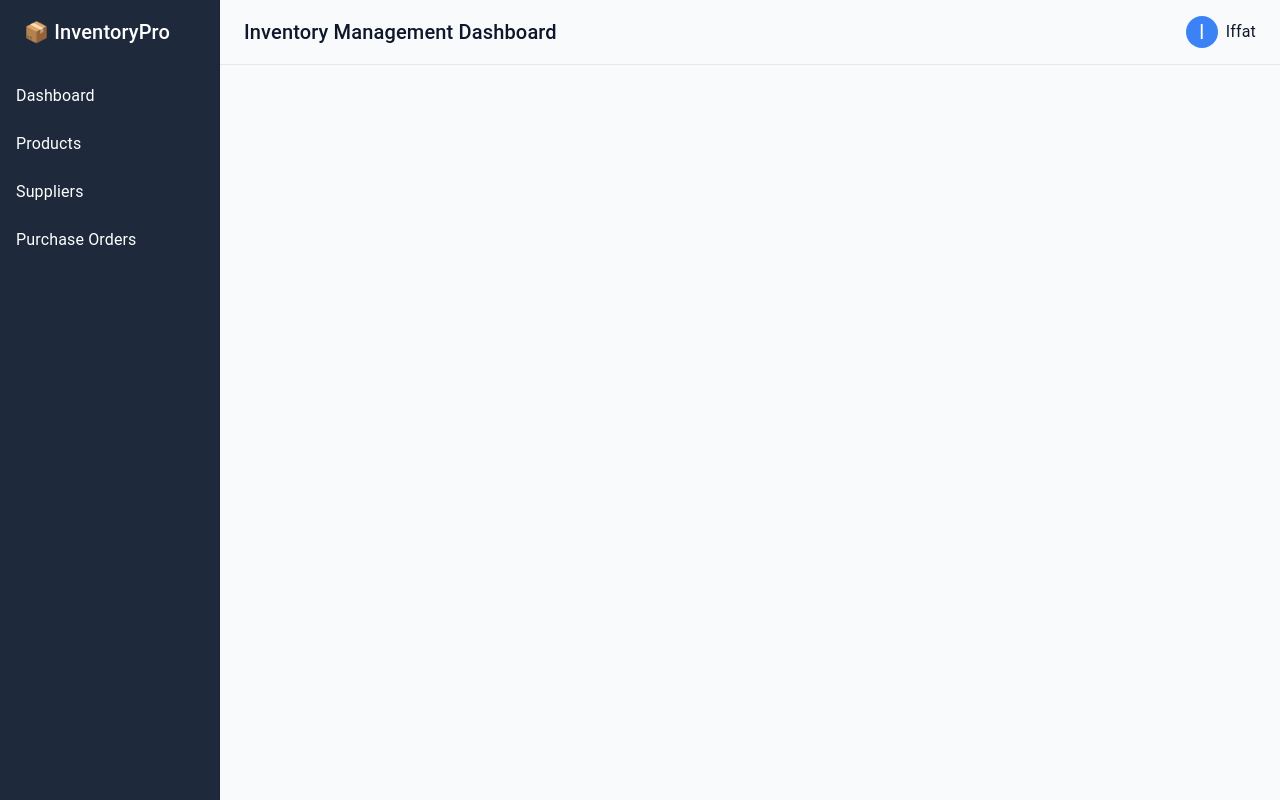
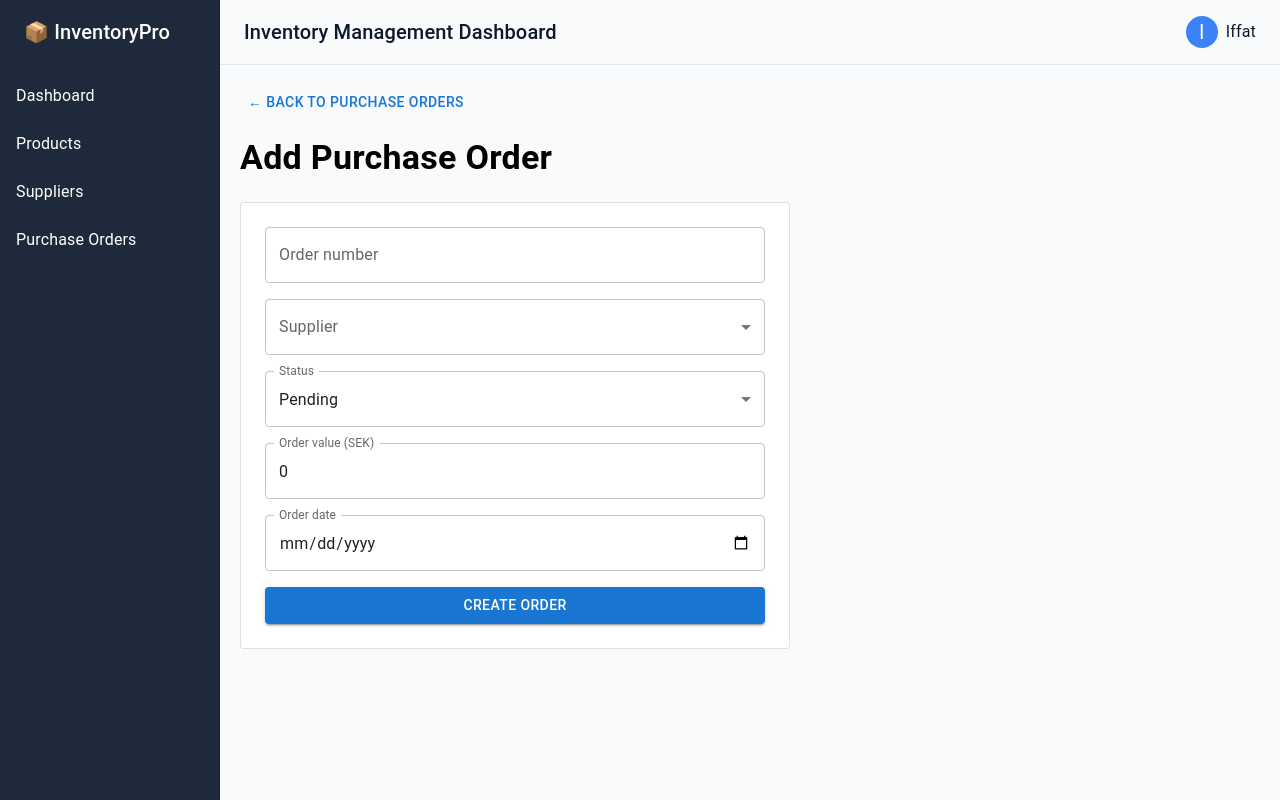
Before and after one commit to Iffat-Sudo/inventory-management-dashboard, a React (Vite) app: page /orders/new in a window 1280 px wide. Built offline with nearby package versions, Linux system fonts and the light colour scheme.

Commit message:
Add purchase order creation with OrderForm

```diff
--- a/src/App.tsx
+++ b/src/App.tsx
@@ -10,6 +10,7 @@ import AddProduct from "./pages/AddProduct/AddProduct";
 import EditProduct from "./pages/EditProduct/EditProduct";
 import AddSupplier from "./pages/AddSupplier/AddSupplier";
 import EditSupplier from "./pages/EditSupplier/EditSupplier";
+import AddOrder from './pages/AddOrder/AddOrder';
 
 function App() {
   return (
@@ -29,6 +30,7 @@ function App() {
               <Route path="/suppliers/new" element={<AddSupplier />} />
               <Route path="/suppliers/:id/edit" element={<EditSupplier />} />
               <Route path="/orders" element={<PurchaseOrders />} />
+              <Route path="/orders/new" element={<AddOrder />} />
             </Routes>
           </div>
         </div>
--- /dev/null
+++ b/src/components/OrderForm.tsx
@@ -0,0 +1,123 @@
+import { useState } from 'react';
+import type { FormEvent } from 'react';
+import { useSelector } from 'react-redux';
+import { TextField, MenuItem, Button, Paper, Stack, Typography } from '@mui/material';
+import type { RootState } from '../store';
+import type { PurchaseOrder } from '../store/ordersSlice';
+
+type OrderFormData = Omit<PurchaseOrder, 'id'>;
+
+interface OrderFormProps {
+  submitLabel: string;
+  onSubmit: (data: OrderFormData) => void;
+}
+
+function OrderForm({ submitLabel, onSubmit }: OrderFormProps) {
+  const suppliers = useSelector((state: RootState) => state.suppliers.items);
+
+  const [orderNumber, setOrderNumber] = useState('');
+  const [supplierId, setSupplierId] = useState('');
+  const [status, setStatus] = useState<PurchaseOrder['status']>('pending');
+  const [orderValue, setOrderValue] = useState(0);
+  const [orderDate, setOrderDate] = useState('');
+  const [error, setError] = useState('');
+
+  const handleSubmit = (e: FormEvent) => {
+    e.preventDefault();
+
+    if (!orderNumber.trim()) {
+      setError('Order number is required.');
+      return;
+    }
+    if (!supplierId) {
+      setError('Please choose a supplier.');
+      return;
+    }
+    if (!orderDate) {
+      setError('Please choose a date.');
+      return;
+    }
+    if (orderValue < 0) {
+      setError('Order value cannot be negative.');
+      return;
+    }
+
+    const supplier = suppliers.find((s) => s.id === supplierId);
+
+    setError('');
+    onSubmit({
+      orderNumber,
+      supplierId,
+      supplierName: supplier ? supplier.name : '',
+      status,
+      orderValue,
+      orderDate,
+    });
+  };
+
+  return (
+    <Paper component="form" onSubmit={handleSubmit} variant="outlined" sx={{ p: 3, maxWidth: 500 }}>
+      <Stack spacing={2}>
+        <TextField
+          label="Order number"
+          value={orderNumber}
+          onChange={(e) => setOrderNumber(e.target.value)}
+          placeholder="e.g. PO-1004"
+          fullWidth
+        />
+        <TextField
+          select
+          label="Supplier"
+          value={supplierId}
+          onChange={(e) => setSupplierId(e.target.value)}
+          fullWidth
+        >
+          <MenuItem value="">Choose a supplier</MenuItem>
+          {suppliers.map((s) => (
+            <MenuItem key={s.id} value={s.id}>
+              {s.name}
+            </MenuItem>
+          ))}
+        </TextField>
+        <TextField
+          select
+          label="Status"
+          value={status}
+          onChange={(e) => setStatus(e.target.value as PurchaseOrder['status'])}
+          fullWidth
+        >
+          <MenuItem value="pending">Pending</MenuItem>
+          <MenuItem value="shipped">Shipped</MenuItem>
+          <MenuItem value="received">Received</MenuItem>
+        </TextField>
+        <TextField
+          label="Order value (SEK)"
+          type="number"
+          value={orderValue}
+          onChange={(e) => setOrderValue(Number(e.target.value))}
+          fullWidth
+        />
+        <TextField
+          label="Order date"
+          type="date"
+          value={orderDate}
+          onChange={(e) => setOrderDate(e.target.value)}
+          slotProps={{ inputLabel: { shrink: true } }}
+          fullWidth
+        />
+
+        {error && (
+          <Typography color="error" variant="body2">
+            {error}
+          </Typography>
+        )}
+
+        <Button type="submit" variant="contained">
+          {submitLabel}
+        </Button>
+      </Stack>
+    </Paper>
+  );
+}
+
+export default OrderForm;
--- /dev/null
+++ b/src/pages/AddOrder/AddOrder.tsx
@@ -0,0 +1,30 @@
+import { useDispatch } from 'react-redux';
+import { useNavigate, Link } from 'react-router-dom';
+import { Box, Typography, Button } from '@mui/material';
+import OrderForm from '../../components/OrderForm';
+import { addOrder } from '../../store/ordersSlice';
+
+function AddOrder() {
+  const dispatch = useDispatch();
+  const navigate = useNavigate();
+
+  return (
+    <Box>
+      <Button component={Link} to="/orders" sx={{ mb: 2 }}>
+        ← Back to Purchase Orders
+      </Button>
+      <Typography variant="h4" sx={{ fontWeight: 'bold', mb: 3 }}>
+        Add Purchase Order
+      </Typography>
+      <OrderForm
+        submitLabel="Create Order"
+        onSubmit={(data) => {
+          dispatch(addOrder({ ...data, id: Date.now().toString() }));
+          navigate('/orders');
+        }}
+      />
+    </Box>
+  );
+}
+
+export default AddOrder;
--- a/src/pages/PurchaseOrders/PurchaseOrders.tsx
+++ b/src/pages/PurchaseOrders/PurchaseOrders.tsx
@@ -1,8 +1,10 @@
-import { useSelector } from 'react-redux';
+import { useSelector } from "react-redux";
 import {
   Box,
   Typography,
   Chip,
+  Button,
+  Stack,
   Table,
   TableHead,
   TableBody,
@@ -10,13 +12,14 @@ import {
   TableCell,
   TableContainer,
   Paper,
-} from '@mui/material';
-import type { RootState } from '../../store';
+} from "@mui/material";
+import { Link } from "react-router-dom";
+import type { RootState } from "../../store";
 
-function getStatusColor(status: string): 'warning' | 'info' | 'success' {
-  if (status === 'pending') return 'warning';
-  if (status === 'shipped') return 'info';
-  return 'success';
+function getStatusColor(status: string): "warning" | "info" | "success" {
+  if (status === "pending") return "warning";
+  if (status === "shipped") return "info";
+  return "success";
 }
 
 function PurchaseOrders() {
@@ -24,12 +27,22 @@ function PurchaseOrders() {
 
   return (
     <Box>
-      <Typography variant="h4" sx={{ fontWeight: 'bold', mb: 3 }}>
-        Purchase Orders
-      </Typography>
+      <Stack
+        direction="row"
+        sx={{ justifyContent: "space-between", alignItems: "center", mb: 3 }}
+      >
+        <Typography variant="h4" sx={{ fontWeight: "bold" }}>
+          Purchase Orders
+        </Typography>
+        <Button component={Link} to="/orders/new" variant="contained">
+          + Add Order
+        </Button>
+      </Stack>
 
       {orders.length === 0 ? (
-        <Typography color="text.secondary">No purchase orders found.</Typography>
+        <Typography color="text.secondary">
+          No purchase orders found.
+        </Typography>
       ) : (
         <TableContainer component={Paper} variant="outlined">
           <Table>
@@ -52,7 +65,7 @@ function PurchaseOrders() {
                       label={order.status}
                       color={getStatusColor(order.status)}
                       size="small"
-                      sx={{ textTransform: 'capitalize' }}
+                      sx={{ textTransform: "capitalize" }}
                     />
                   </TableCell>
                   <TableCell>{order.orderValue}</TableCell>
```
